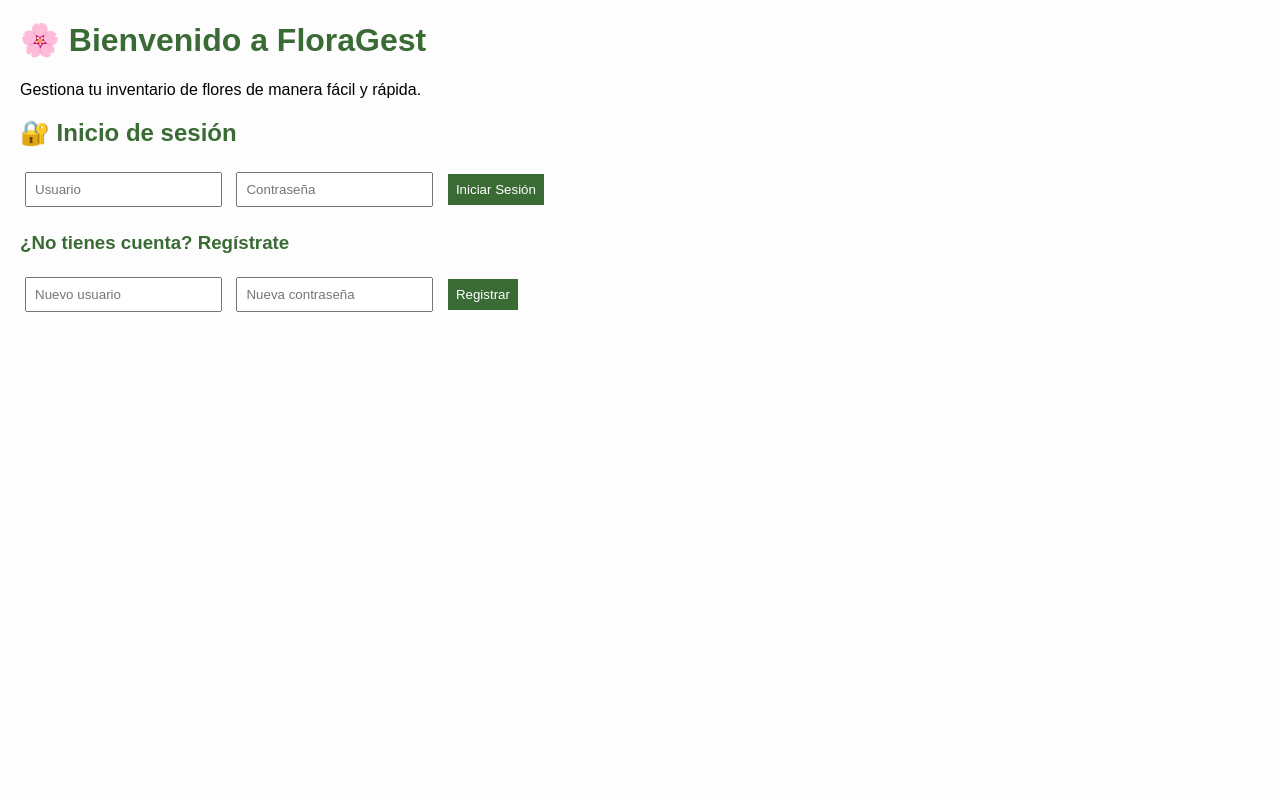
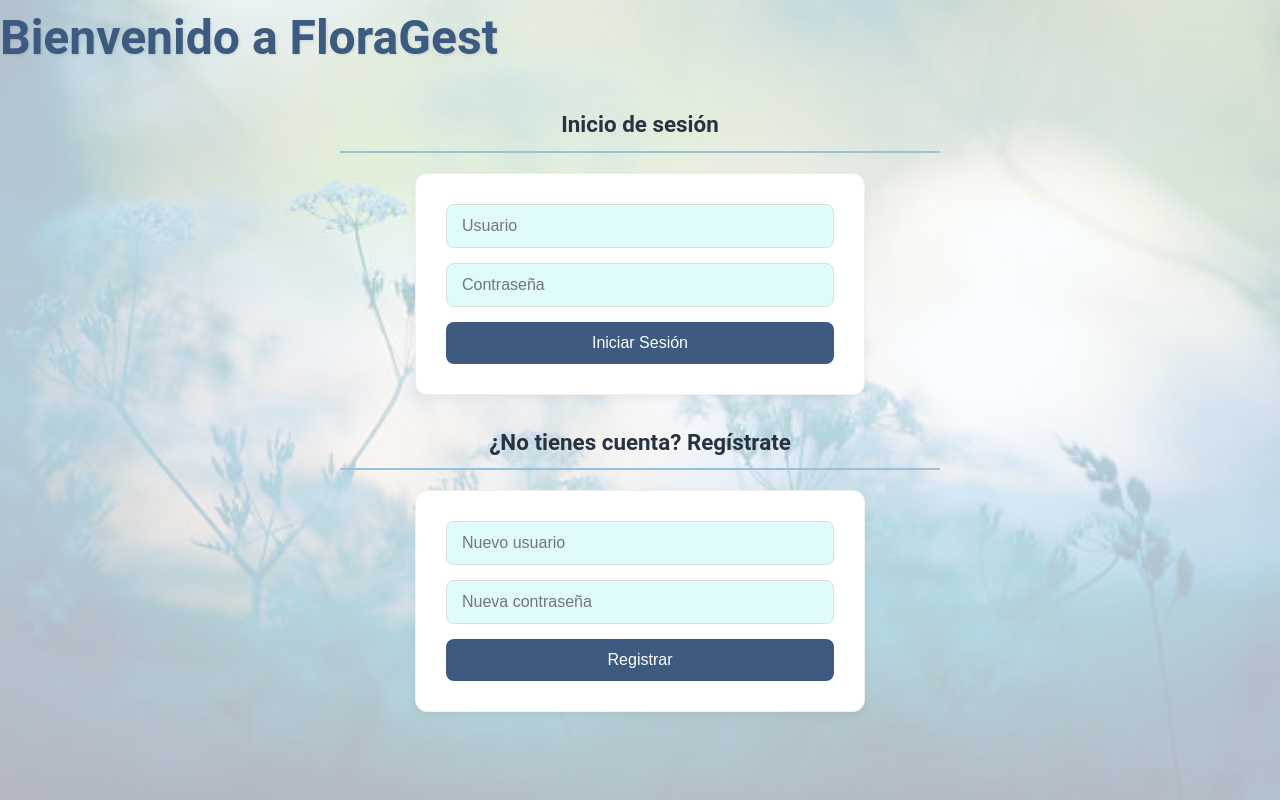
Before and after one commit to danielalilian06-boop/Floragest, a Flask app: page / in a window 1280 px wide. Run offline with Flask 3, Linux system fonts and the light colour scheme.

Commit message:
Actualización: Sprint 2 CRUD, validaciones y frontend

```diff
--- /dev/null
+++ b/static/styles.css
@@ -0,0 +1,209 @@
+/* Nuevo styles.css - Diseño con Fondo de Imagen y Encabezado Centrado */
+
+/* --- Variables y Reset --- */
+:root {
+    --color-primary: #3d5a80;   /* Azul Marino Suave (Profesional) */
+    --color-secondary: #98c1d9; /* Azul Cielo (Toque de Color) */
+    --color-accent: #e0fbfc;    /* Menta Muy Pálido (Fondo de Elementos) */
+    --color-background-fallback: #fcfcfc; /* Fondo de respaldo si la imagen falla */
+    --color-text: #293241;      /* Gris Oscuro (Texto) */
+    --color-success: #38b000;   /* Verde para acciones positivas */
+    --color-danger: #e63946;    /* Rojo para eliminar */
+    --font-stack: 'Roboto', 'Segoe UI', Tahoma, Geneva, Verdana, sans-serif;
+    --shadow-light: 0 4px 10px rgba(0, 0, 0, 0.05);
+}
+
+* {
+    box-sizing: border-box;
+    margin: 0;
+    padding: 0;
+}
+
+body {
+    font-family: var(--font-stack);
+    background-color: var(--color-background-fallback); /* Fondo de respaldo */
+    color: var(--color-text);
+    min-height: 100vh;
+    line-height: 1.6;
+
+    /* --- Fondo de Imagen --- */
+    background-image: url('/static/fondoflor.jpg');
+    background-size: cover;
+    background-position: center;
+    background-attachment: fixed;
+    background-repeat: no-repeat;
+
+    /* Agregamos un overlay sutil para que el texto sea legible */
+    position: relative;
+    z-index: 1;
+}
+
+/* Pseudo-elemento para el overlay de color sobre la imagen */
+body::before {
+    content: '';
+    position: absolute;
+    top: 0;
+    left: 0;
+    right: 0;
+    bottom: 0;
+    background-color: rgba(255, 255, 255, 0.7); /* Blanco con 70% de opacidad */
+    z-index: -1;
+}
+
+/* --- Títulos y Encabezado Centrado --- */
+.header-container {
+    text-align: center; /* Centra el texto H1 y P */
+    margin-bottom: 40px;
+    padding-top: 40px;
+}
+
+h1 {
+    color: var(--color-primary);
+    font-size: 3em;
+    font-weight: bold; /* Asegurando negrita */
+    margin-bottom: 10px;
+    text-shadow: 1px 1px 3px rgba(0, 0, 0, 0.1);
+}
+
+h2, h3 {
+    color: var(--color-text);
+    font-size: 1.4em;
+    /* Centra el bloque y el texto del título: */
+    margin: 30px auto 15px auto;
+    text-align: center;
+    font-weight: bold; /* ¡Negrita para h2 y h3! */
+
+    max-width: 600px;
+    border-bottom: 2px solid var(--color-secondary);
+    padding-bottom: 8px;
+}
+
+p {
+    color: #777;
+    font-size: 1.1em;
+    max-width: 700px;
+    margin: 0 auto 30px auto;
+    text-align: center;
+}
+
+/* --- Contenedores y Formularios (Diseño de Tarjeta) --- */
+#loginForm, #registerForm, #formFlor {
+    max-width: 450px;
+    margin: 20px auto;
+    padding: 30px;
+    background-color: white;
+    border-radius: 12px;
+    box-shadow: var(--shadow-light);
+    display: flex;
+    flex-direction: column;
+    gap: 15px;
+    border: 1px solid #f0f0f0;
+}
+
+/* Campos de entrada */
+input {
+    padding: 12px 15px;
+    border: 1px solid #ddd;
+    border-radius: 8px;
+    font-size: 1em;
+    transition: all 0.3s ease;
+    background-color: var(--color-accent);
+}
+
+input:focus {
+    border-color: var(--color-secondary);
+    box-shadow: 0 0 0 3px rgba(152, 193, 217, 0.4);
+    background-color: white;
+    outline: none;
+}
+
+/* Botones */
+button {
+    padding: 12px 20px;
+    background-color: var(--color-primary);
+    color: white;
+    border: none;
+    border-radius: 8px;
+    cursor: pointer;
+    font-size: 1em;
+    font-weight: 500;
+    transition: background-color 0.3s, transform 0.1s;
+}
+
+button:hover {
+    background-color: var(--color-secondary);
+    transform: translateY(-1px);
+}
+
+/* --- Estilo de Tabla (flores.html) --- */
+table {
+    width: 90%;
+    margin: 40px auto;
+    border-collapse: separate;
+    border-spacing: 0;
+    overflow: hidden;
+    box-shadow: var(--shadow-light);
+    border-radius: 12px;
+    background-color: white;
+}
+
+thead th {
+    background-color: var(--color-primary);
+    color: white;
+    padding: 15px 15px;
+    text-align: center;
+    font-weight: 500;
+    text-transform: uppercase;
+    font-size: 0.9em;
+}
+
+tbody tr {
+    transition: background-color 0.2s;
+}
+
+tbody tr:nth-child(even) {
+    background-color: var(--color-accent);
+}
+
+tbody tr:hover {
+    background-color: #f5f5f5;
+}
+
+td {
+    padding: 12px 15px;
+    border-bottom: 1px solid #eee;
+    text-align: center;
+    color: var(--color-text);
+}
+
+/* Botones de acción en la tabla */
+table button {
+    padding: 8px 12px;
+    border-radius: 5px;
+    font-size: 0.9em;
+    margin: 0 5px;
+}
+
+/* Botón de eliminar */
+table button[onclick^="eliminarFlor"] {
+    background-color: var(--color-danger);
+    width: 40px;
+}
+table button[onclick^="eliminarFlor"]:hover {
+    background-color: #c0392b;
+}
+
+/* Iconos y mejoras para la estética */
+.header-container
+
+#formFlor button {
+    background-color: var(--color-success);
+}
+#formFlor button:hover {
+    background-color: #2e8b57;
+}
+
+td:first-child {
+    font-weight: bold;
+    color: var(--color-primary);
+}
--- a/templates/index.html
+++ b/templates/index.html
@@ -6,10 +6,10 @@
   <link rel="stylesheet" href="/static/styles.css">
 </head>
 <body>
-  <h1>🌸 Bienvenido a FloraGest</h1>
-  <p>Gestiona tu inventario de flores de manera fácil y rápida.</p>
+  <h1>Bienvenido a FloraGest</h1>
 
-  <h2>🔐 Inicio de sesión</h2>
+
+  <h2>Inicio de sesión</h2>
   <form id="loginForm">
     <input type="text" id="username" placeholder="Usuario" required>
     <input type="password" id="password" placeholder="Contraseña" required>
--- a/templates/static/styles.css
+++ /dev/null
@@ -1,40 +0,0 @@
-body {
-  font-family: Arial, sans-serif;
-  background-color: #fdfdfd;
-  margin: 20px;
-}
-
-h1, h2, h3 {
-  color: #3a6b35;
-}
-
-form {
-  margin-bottom: 20px;
-}
-
-input, button {
-  margin: 5px;
-  padding: 8px;
-}
-
-button {
-  background-color: #3a6b35;
-  color: white;
-  border: none;
-  cursor: pointer;
-}
-
-button:hover {
-  background-color: #2e5329;
-}
-
-table {
-  border-collapse: collapse;
-  width: 100%;
-}
-
-th, td {
-  border: 1px solid #aaa;
-  padding: 8px;
-  text-align: center;
-}
```
Also changed, not shown: static/fondoflor.jpg (added).
